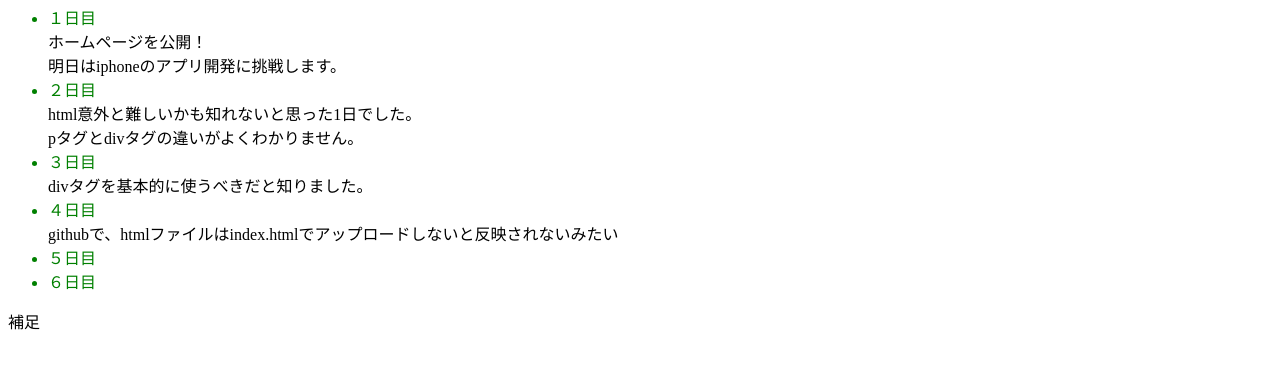
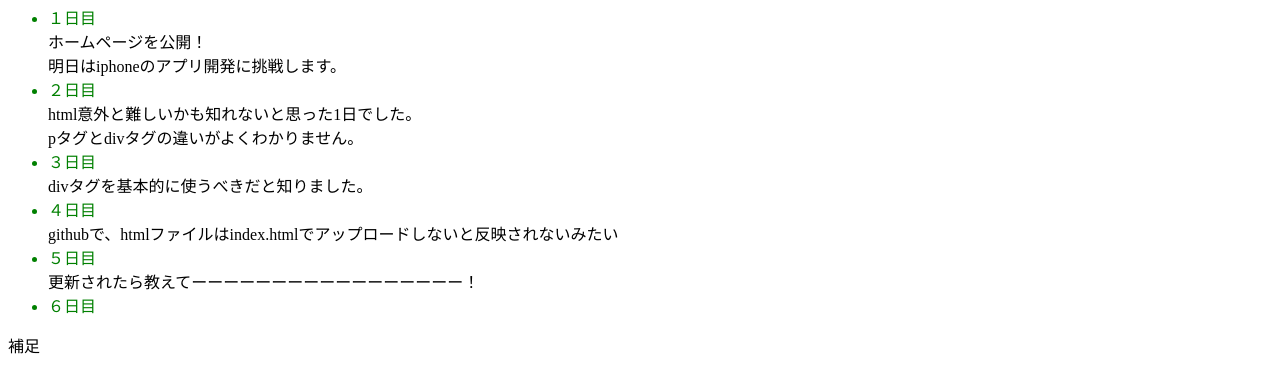
Before and after one commit to keyslash/myblog, a plain HTML site: page index.html in a window 1280 px wide. Shown: the part 90-482 px from the top of the page. Drawn offline with Linux system fonts and the light colour scheme.

Commit message:
Update index.html

```diff
--- a/index.html
+++ b/index.html
@@ -24,6 +24,7 @@
 <li>４日目</li>
 <div>githubで、htmlファイルはindex.htmlでアップロードしないと反映されないみたい</div>
 <li>５日目</li>
+<div>更新されたら教えてーーーーーーーーーーーーーーーーー！<div>
 <li>６日目</li>
     </ul>
     </main>
```
